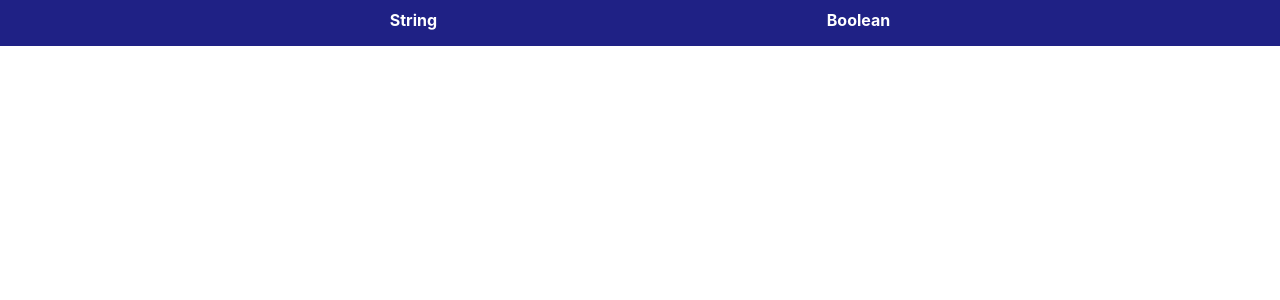
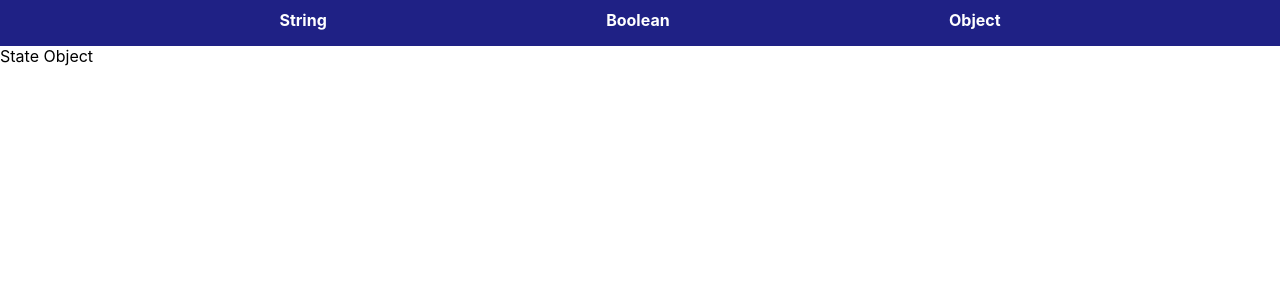
Before and after one commit to RicardoSerrano19/react-hooks-api, a React (Vite) app: page /object in a window 1280 px wide. Before the commit this address had no page. Shown: the top 300 px of the page. Built offline with nearby package versions, Linux system fonts and the light colour scheme.

Commit message:
feat: Add stateObject to BrowserRouter

```diff
--- a/src/App.jsx
+++ b/src/App.jsx
@@ -1,6 +1,8 @@
 import {BrowserRouter, Link, Route, Routes} from 'react-router-dom'
 import StateString from './exercise/stateString'
 import StateBoolean from './exercise/stateBoolean'
+import StateObject from './exercise/stateObject'
+
 import './App.css'
 
 const NavBar = () => {
@@ -8,6 +10,7 @@ const NavBar = () => {
         <div className='navbar'>
             <Link to='/'>String</Link>
             <Link to='boolean'>Boolean</Link>
+            <Link to='object'>Object</Link>
         </div>
     )
 }
@@ -18,6 +21,7 @@ const App = () => {
             <Routes>
                 <Route path='/' element={<StateString />}/>
                 <Route path='boolean' element={<StateBoolean />}/>
+                <Route path='object' element={<StateObject />}/>
             </Routes>
         </BrowserRouter>
     )
--- /dev/null
+++ b/src/exercise/stateObject.jsx
@@ -0,0 +1,10 @@
+
+const stateObject = () => {
+    return(
+        <div>
+            State Object
+        </div>
+    )
+}
+
+export default stateObject;
```
